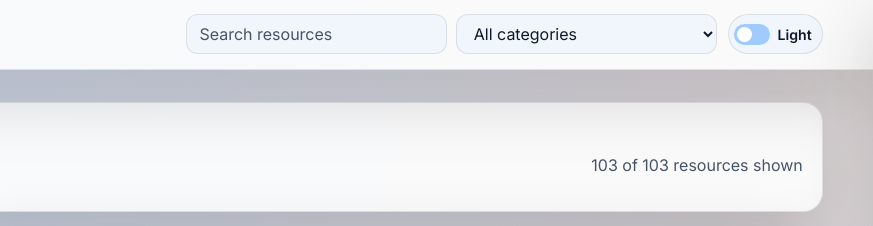
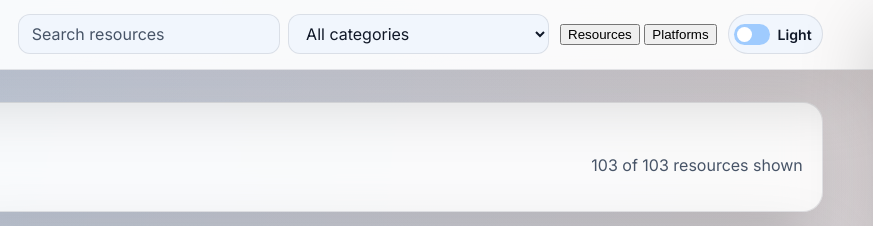
Before and after one commit to imadajerry/free-and-open-source-resouces, a website: page index.html in a window 1280 px wide. Shown: the top 226 px of the page, 407-1280 px from the left. Drawn offline with Linux system fonts and the light colour scheme.

Commit message:
Created view tabs

```diff
--- a/index.html
+++ b/index.html
@@ -36,6 +36,10 @@
           </select>
         </label>
       </div>
+      <div class="view-switch" role="tablist" aria-label="Content view">
+        <button class="view-switch__tab is-active" id="resourcesViewTab" type="button" data-view="resources" role="tab" aria-selected="true">Resources</button>
+        <button class="view-switch__tab" id="platformsViewTab" type="button" data-view="platforms" role="tab" aria-selected="false">Platforms</button>
+      </div>
       <button class="theme-switch" id="themeToggle" type="button" aria-pressed="false" aria-label="Toggle theme">
         <span class="theme-switch__track"><span class="theme-switch__thumb"></span></span>
         <span class="theme-switch__label" id="themeLabel">Light</span>
@@ -56,6 +60,10 @@
       <button class="drawer__close" id="drawerClose" type="button">Close</button>
     </div>
     <div class="drawer-section">
+      <div class="view-switch view-switch--drawer" role="tablist" aria-label="Content view">
+        <button class="view-switch__tab is-active" id="drawerResourcesViewTab" type="button" data-view="resources" role="tab" aria-selected="true">Resources</button>
+        <button class="view-switch__tab" id="drawerPlatformsViewTab" type="button" data-view="platforms" role="tab" aria-selected="false">Platforms</button>
+      </div>
       <label class="search search--compact">
         <span class="sr-only">Search resources</span>
         <input id="drawerSearchInput" type="search" placeholder="Search resources" />
```
